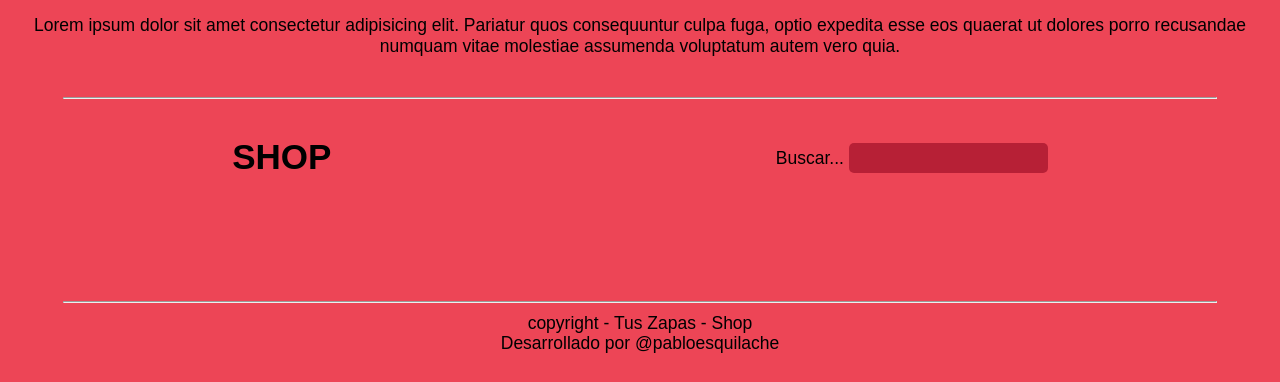
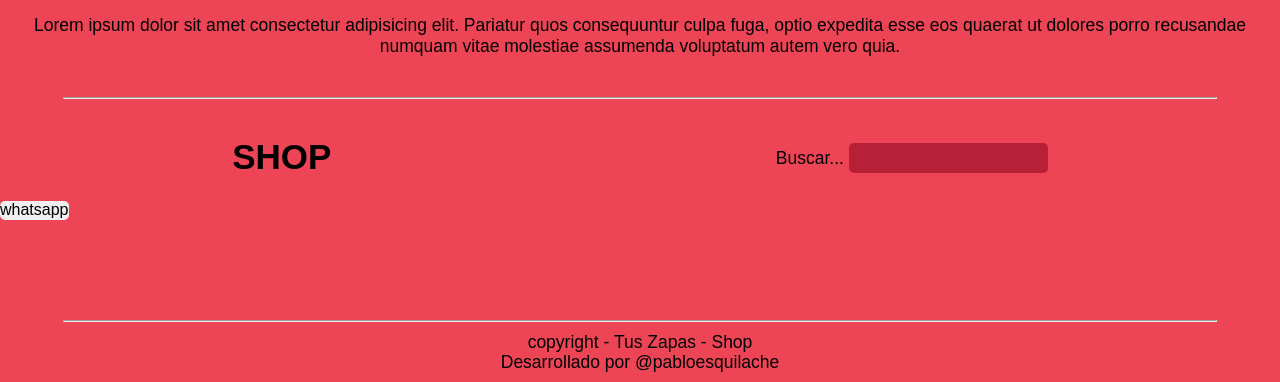
Before and after one commit to Pablo-Esquilache/e-commerce.js, a website with bundled scripts: page front/index.html in a window 1280 px wide. Shown: the part 553-935 px from the top of the page. Built offline with nearby package versions, Linux system fonts and the light colour scheme; no server answers.

Commit message:
whastapp

```diff
--- a/front/index.html
+++ b/front/index.html
@@ -111,6 +111,9 @@
           </div>
         </div>
       </div>
+      <div>
+        <a href="http://wa.me/542355479926"><button>whatsapp</button></a>
+      </div>
     </section>
     <footer>
       <hr />
```
